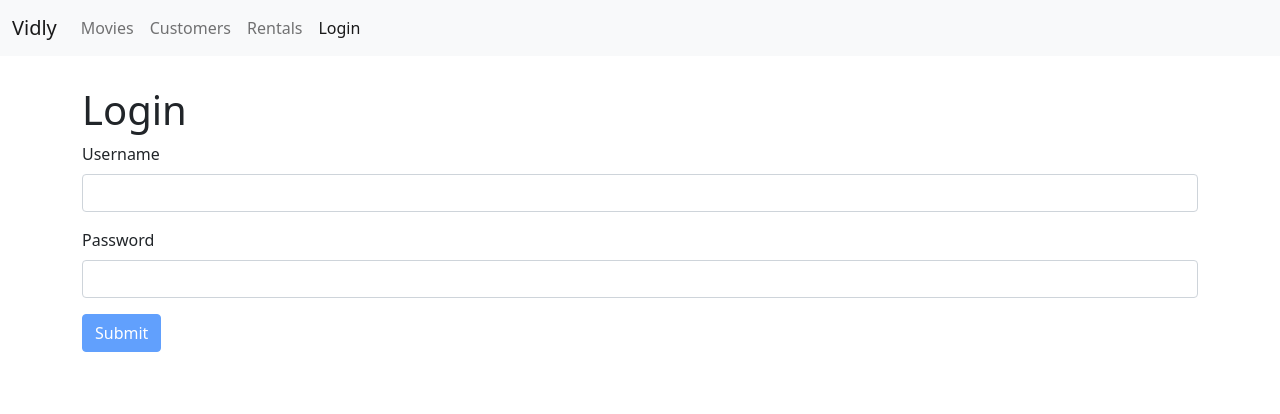
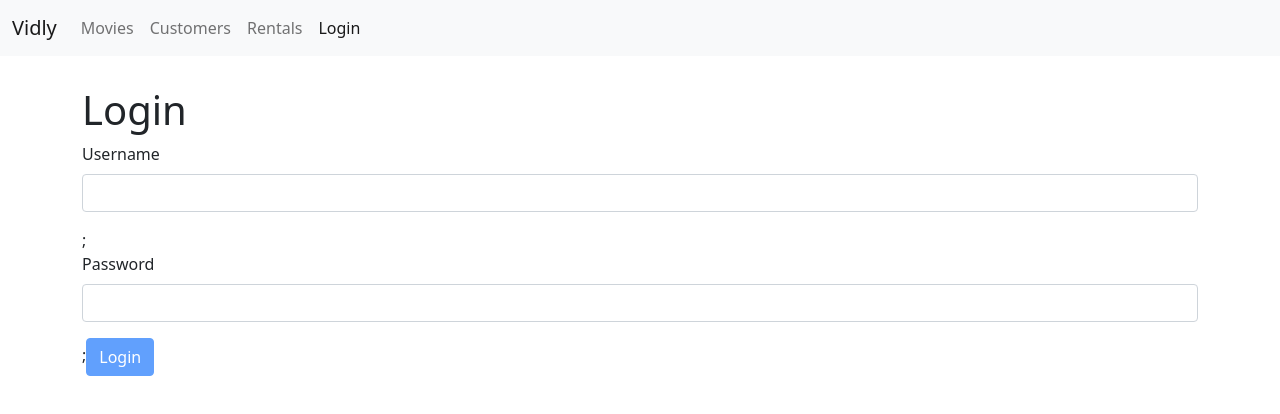
Before and after one commit to iGotABadIdea/Movie-Renting-app, a React (Create React App) app: page /login in a window 1280 px wide. Shown: the top 414 px of the page. Built offline with nearby package versions, Linux system fonts and the light colour scheme.

Commit message:
renderinput added

```diff
--- a/src/components/common/form.jsx
+++ b/src/components/common/form.jsx
@@ -1,5 +1,6 @@
 import React, { Component } from 'react';
 import Joi from 'joi-browser';
+import Input from './input';
 class Form extends React.Component {
     state={
         data:{},
@@ -39,6 +40,14 @@ class Form extends React.Component {
        data[input.name]=input.value;
        this.setState({data,errors});
    };
+   renderButton(label){
+    return <button disabled={this.validate()} type="submit" className="btn btn-primary">{label}</button>
+
+   }
+   renderInput(name,label){
+       const {data,errors}=this.state;
+       return <Input name={name} value={data[name]} label={label} onChange={this.handleChange} error={errors[name]}/>
+   }
 
 }
 
--- a/src/components/loginForm.jsx
+++ b/src/components/loginForm.jsx
@@ -1,6 +1,5 @@
 import React, { Component } from 'react';
 import Joi from 'joi-browser'
-import Input from './common/input';
 import Form from './common/form';
 class LoginForm extends Form {
    state={
@@ -19,13 +18,13 @@ class LoginForm extends Form {
     console.log("submitted");
     }
     render() {
-        const {data,errors}=this.state;
+
         return ( <div>
             <h1>Login</h1>
             <form onSubmit={this.handleSubmit}>
-            <Input name="username" value={data.username} label="Username" onChange={this.handleChange} error={errors.username}/>
-            <Input name="password" value={data.password} label="Password" onChange={this.handleChange} error={errors.password}/>
-            <button disabled={this.validate()} type="submit" className="btn btn-primary">Submit</button>
+            {this.renderInput('username','Username')};
+            {this.renderInput('password','Password')};
+            {this.renderButton('Login')}
             </form>
         </div> );
     }
```
